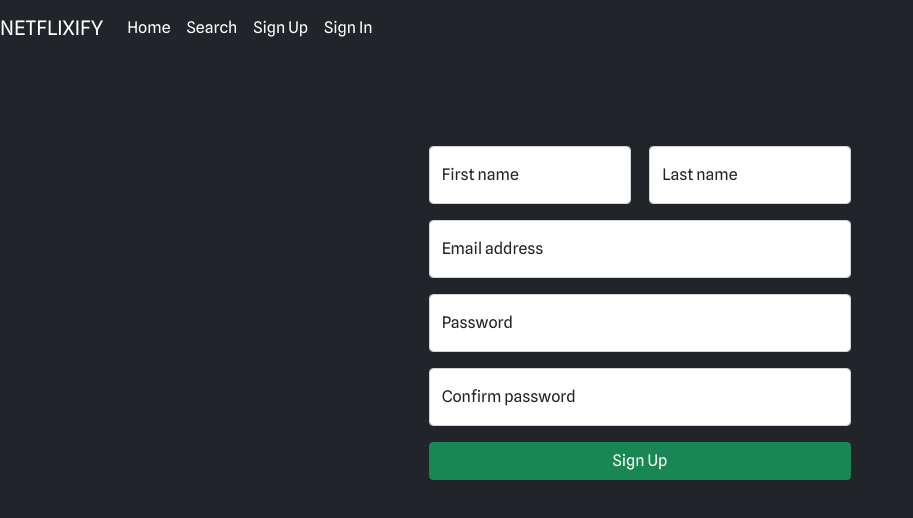
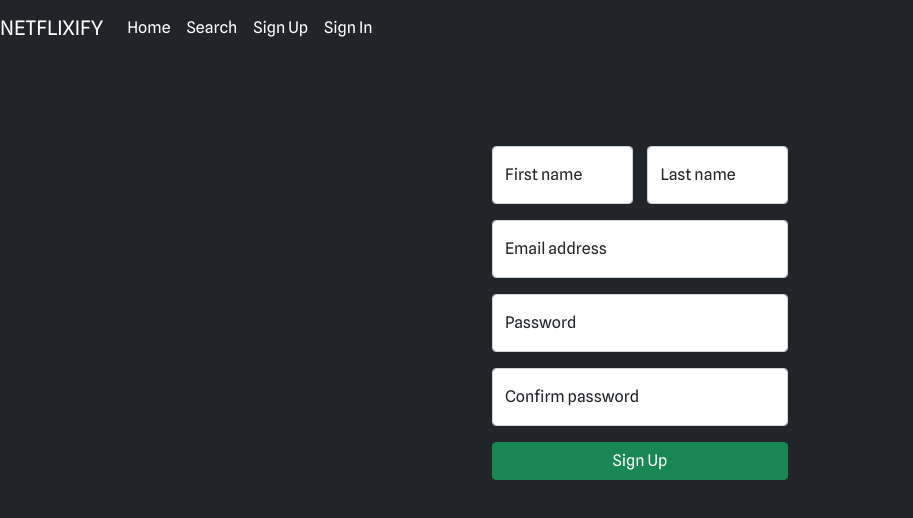
Before and after one commit to paulinal3/netflixify-client, a React (Create React App) app: page /sign-up in a window 1280 px wide. Shown: the top 518 px of the page, without its empty margins (0-913 px from the left). Built offline with nearby package versions, Linux system fonts and the light colour scheme.

Commit message:
updating sign up formatting

```diff
--- a/src/index.css
+++ b/src/index.css
@@ -232,14 +232,21 @@ footer {
 
 /* ------------------------------ SIGNUP.JS ------------------------------ */
 #signUpForm {
-  max-width: 50%;
+  max-width: 35%;
   margin: 0 auto;
 }
 
 #nameContainer {
   display: flex;
   flex-direction: row;
-  justify-content: space-between;
+  /* justify-content: center; */
+  width: 100%;
+  column-gap: 5%;
+}
+
+#lastName #firstName {
+  width: 50%;
+  max-width: 100%;;
 }
 
 #signUpBtn {
```
